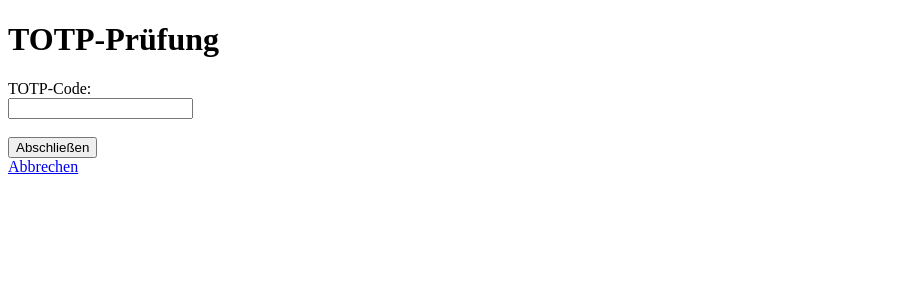
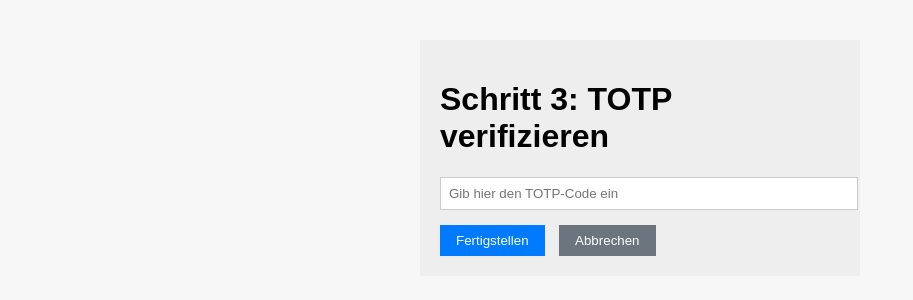
Before and after one commit to matsohms/1LuftiBank, a Django app: template core/templates/account_step3.html in a window 1280 px wide. Shown: the top 300 px of the page, without its empty margins (0-913 px from the left). Run offline with Django 4.2, Linux system fonts and the light colour scheme; the template is opened without the code that fills it: values that come from a table or form of the project are taken from there, others are empty; tables that the repository leaves empty hold one stand-in row (values such as "Sample post").

Commit message:
Update account_step3.html

```diff
--- a/core/templates/account_step3.html
+++ b/core/templates/account_step3.html
@@ -1,13 +1,29 @@
 <!DOCTYPE html>
 <html lang="de">
-<head><meta charset="UTF-8"><title>Neues Konto – Schritt 3</title></head>
+<head>
+  <meta charset="UTF-8">
+  <title>Konto anlegen – Schritt 3</title>
+  <style>
+    body { font-family: Arial, sans-serif; background: #f7f7f7; }
+    .container { background: #eee; padding: 20px; margin: 40px auto; width: 90%; max-width: 400px; }
+    input[type="text"] { width: 100%; padding: 8px; background: #fff; border: 1px solid #ccc; margin-bottom: 15px; }
+    button { border: none; padding: 8px 16px; font-family: Arial; margin-right: 10px; }
+    .btn-primary { background: #007bff; color: #fff; }
+    .btn-secondary { background: #6c757d; color: #fff; }
+    .error { color: #b00; margin-bottom: 10px; }
+  </style>
+</head>
 <body>
-  <h1>TOTP-Prüfung</h1>
-  <form method="post">{% csrf_token %}
-    {{ form.totp_check.label_tag }}<br>
-    {{ form.totp_check }}<br><br>
-    <button>Abschließen</button>
-  </form>
-  <a href="{% url 'customer_detail' account.customer.pk %}">Abbrechen</a>
+  <div class="container">
+    <h1>Schritt 3: TOTP verifizieren</h1>
+    <form method="post">{% csrf_token %}
+      {% if form.non_field_errors %}
+        <div class="error">{{ form.non_field_errors }}</div>
+      {% endif %}
+      <input type="text" name="totp_check" placeholder="Gib hier den TOTP-Code ein" required />
+      <button type="submit" class="btn-primary">Fertigstellen</button>
+      <a href="{% url 'customer_detail' account.customer.pk %}"><button type="button" class="btn-secondary">Abbrechen</button></a>
+    </form>
+  </div>
 </body>
 </html>
```
